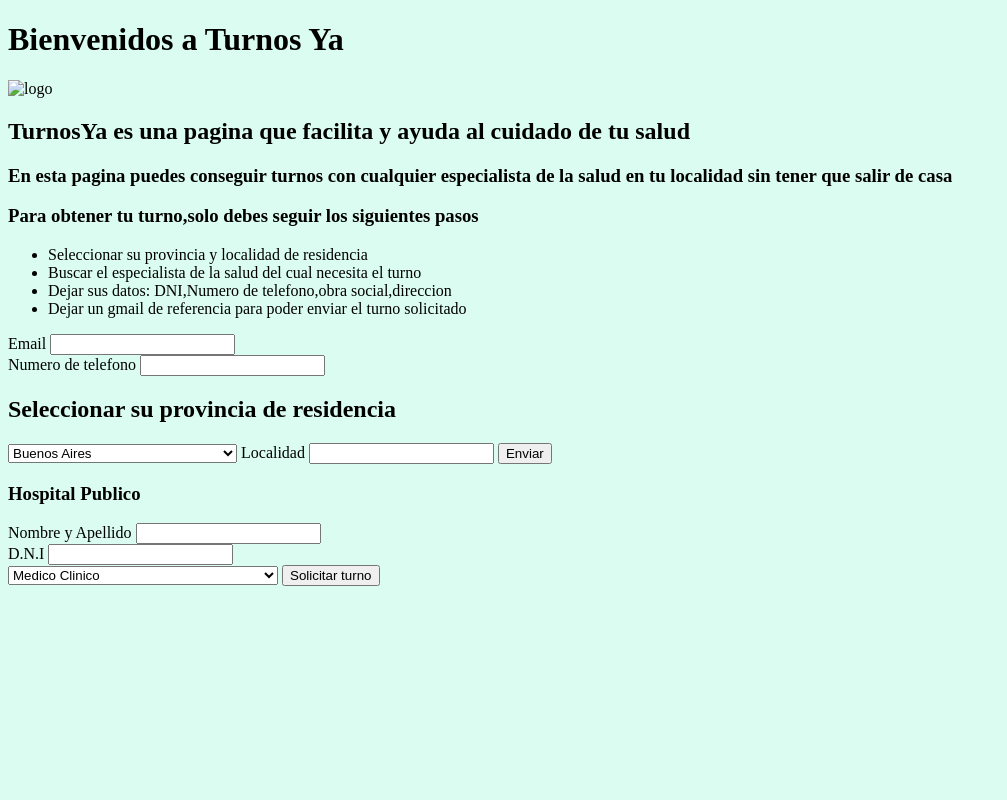
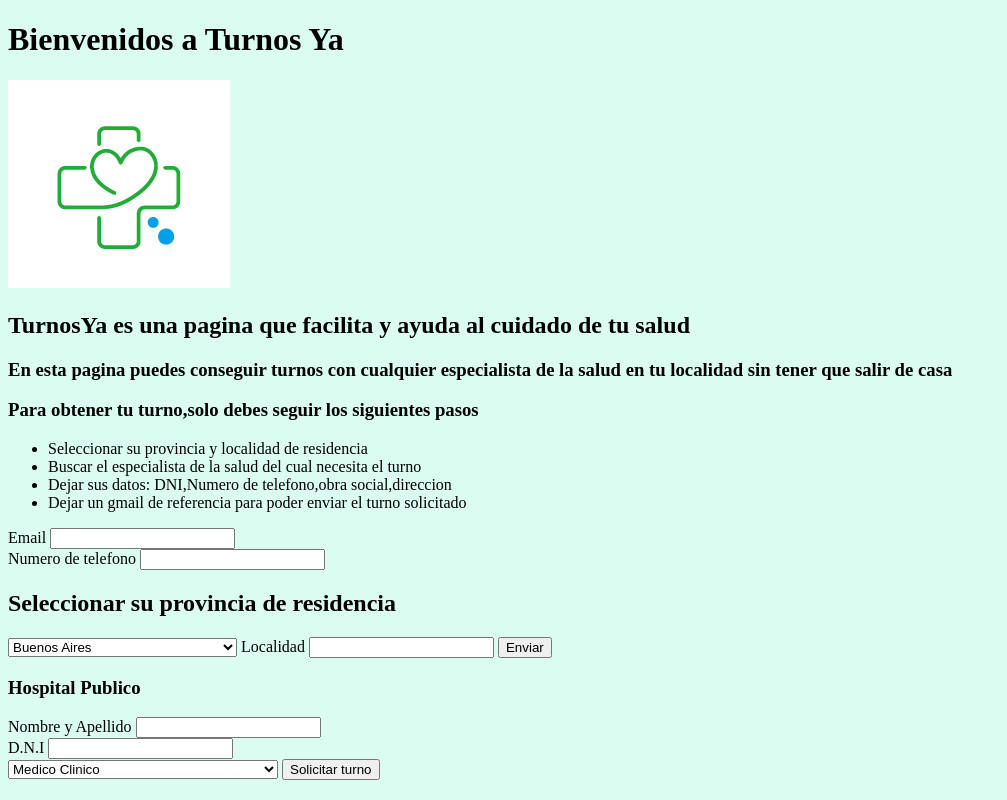
Before and after one commit to daimanqui23/daimanqui-web, a plain HTML site: page index.html in a window 1280 px wide. Shown: the whole page, without its empty margins (0-1007 px from the left). Drawn offline with Linux system fonts and the light colour scheme.

Commit message:
Add files via upload

```diff
--- a/index.html
+++ b/index.html
@@ -13,7 +13,7 @@
 </body>
     <div>
    <p="caja">
-   <img src="c:\Users\susan\OneDrive\Escritorio\fondos\logo 1.jpg" alt="logo" inline>
+   <img src="logo.jpeg" alt="logo" inline>
    </body>
 </div>
     <h2>
```
Also changed, not shown: logo.jpeg (added).
